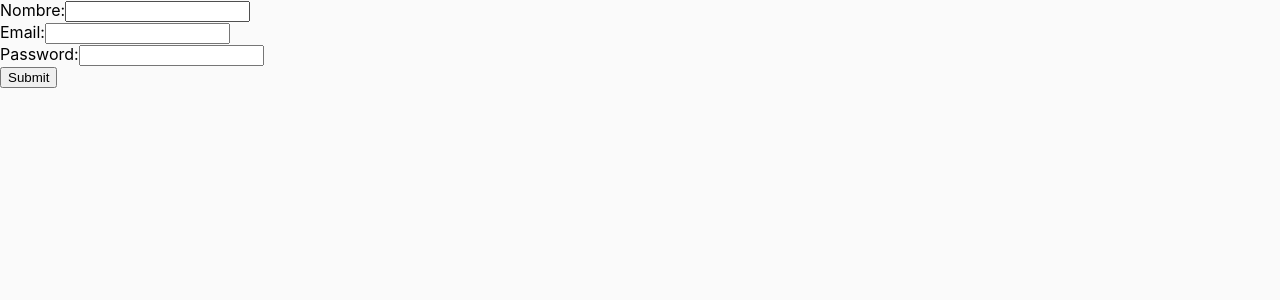
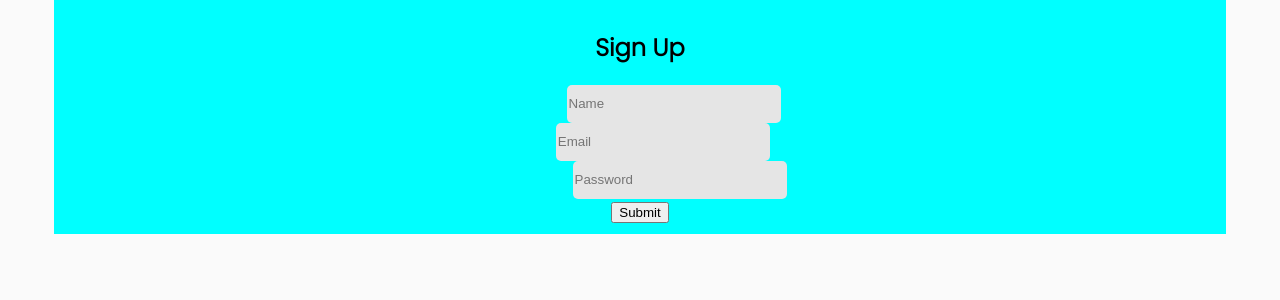
Before and after one commit to Mariana-Usuga/adopt-me, a React (Create React App) app: page / in a window 1280 px wide. Shown: the top 300 px of the page. Built offline with nearby package versions, Linux system fonts and the light colour scheme.

Commit message:
better sign up

```diff
--- /dev/null
+++ b/src/pages/Login/login.scss
@@ -0,0 +1,3 @@
+.form{
+  background-color: aqua;
+}
--- a/src/pages/SignUp/SignUp.jsx
+++ b/src/pages/SignUp/SignUp.jsx
@@ -2,6 +2,10 @@
 /* eslint-disable jsx-a11y/label-has-associated-control */
 import { useState } from 'react';
 import { Formik, Form, Field, ErrorMessage } from 'formik';
+
+import './signUp.scss';
+
+import '../../style/stylesMain.scss';
 
 const SignUp = () => {
   const [formSend, setFormSend] = useState(false);
@@ -38,13 +42,16 @@ const SignUp = () => {
       }}
     >
       {({ errors, touched }) => (
-        <Form action="">
-          <div>
-            <label htmlFor="name">Nombre:</label>
+        <Form className="formSign" action="">
+          <h2 className="formSign__title">Sign Up</h2>
+          <div className="formSign__item">
+            <label className="formSign__item__label" htmlFor="name">Nombre:</label>
             <Field
+              className="formSign__item__field"
               id="name"
               type="text"
               name="name"
+              placeholder="Name"
             />
             <ErrorMessage
               name="name"
@@ -53,25 +60,29 @@ const SignUp = () => {
               )}
             />
           </div>
-          <div>
-            <label htmlFor="email">Email:</label>
+          <div className="formSign__item">
+            <label className="formSign__item__label" htmlFor="email">Email:</label>
             <Field
+              className="formSign__item__field"
               id="email"
               type="text"
               name="email"
+              placeholder="Email"
             />
             {touched.email && errors.email && <div>{errors.email}</div>}
           </div>
-          <div>
-            <label htmlFor="password">Password:</label>
+          <div className="formSign__item">
+            <label className="formSign__item__label" htmlFor="password">Password:</label>
             <Field
+              className="formSign__item__field"
               id="password"
               type="password"
               name="password"
+              placeholder="Password"
             />
             {touched.password && errors.password && <div>{errors.password}</div>}
           </div>
-          <button type="submit">Submit</button>
+          <button className="formSign__submit" type="submit">Submit</button>
           {formSend && <p>Form send</p> }
         </Form>
       )}
--- a/src/pages/SignUp/signUp.scss
+++ b/src/pages/SignUp/signUp.scss
@@ -0,0 +1,25 @@
+@import '../../style/stylesMain.scss';
+
+.formSign{
+  text-align: center;
+  background-color: aqua;
+  margin: auto;
+  width: 90%;
+  padding: 10px;
+  font-family: $font-family-primary;
+  &__item{
+    &__label{
+      visibility: hidden;
+    }
+    &__field{
+      width: 210px;
+      height: 36px;
+      left: 504px;
+      top: 155px;
+      background: #E5E5E5;
+      border-radius: 5px;
+      border: none;
+    }
+  }
+
+}
```
Also changed, not shown: src/pages/Login/Login.jsx (+11 -7 lines).
